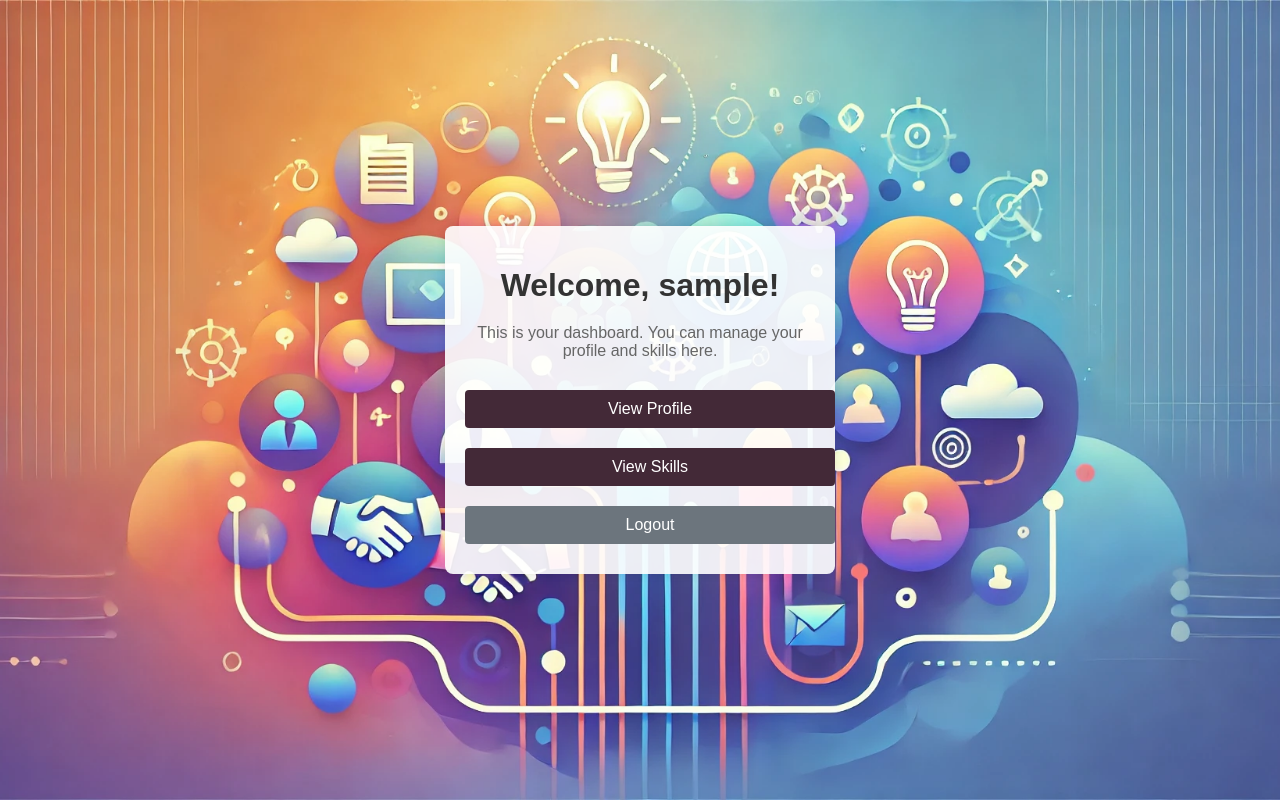
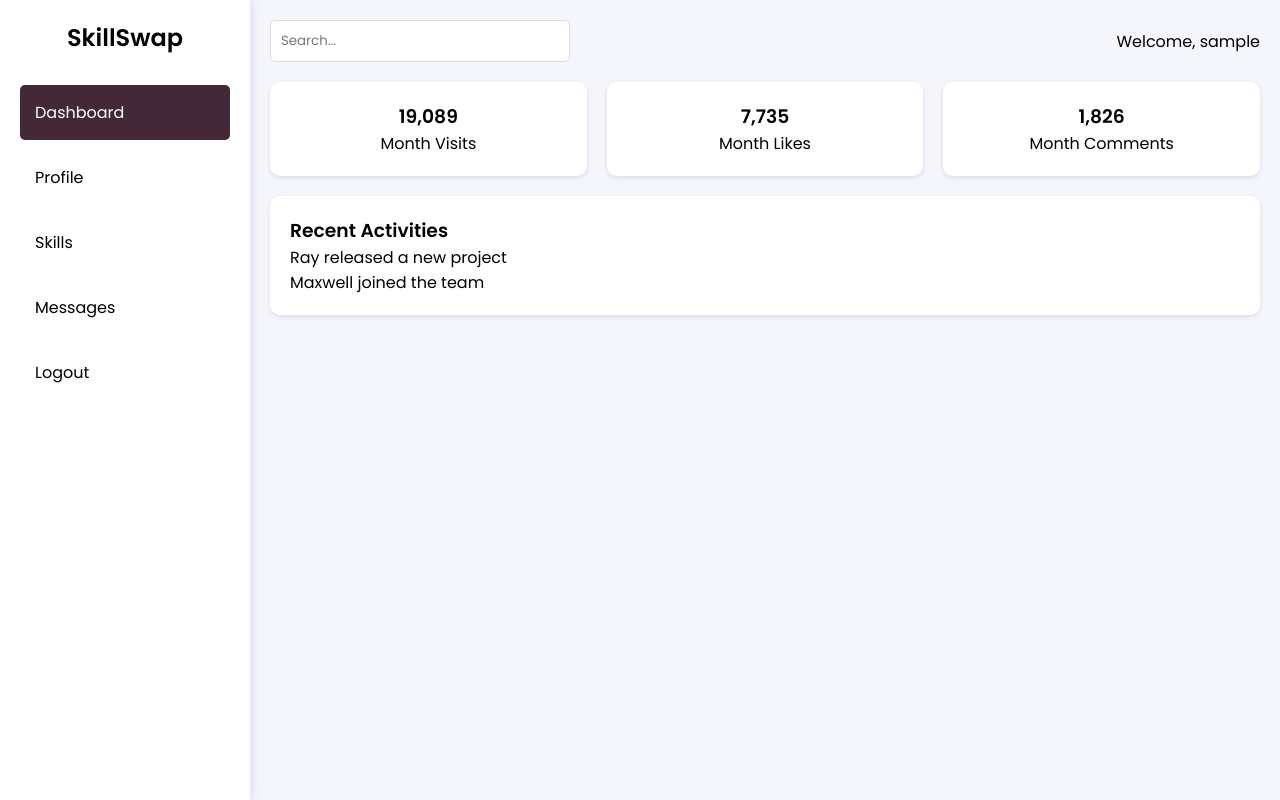
Before and after one commit to Harshita890/SwapSkill, a PHP site: page /dashboard.php in a window 1280 px wide. Run offline with PHP 8.4, Linux system fonts and the light colour scheme; the visitor is signed in with stand-in values (Sample User, id 1).

```diff
--- a/css.css
+++ b/css.css
@@ -52,6 +52,7 @@ body {
     cursor: pointer;
 }
 
+
 .login-container button:hover {
     background-color: #170e13; /* Updated hover color */
 }
--- a/dashboard.php
+++ b/dashboard.php
@@ -11,74 +11,116 @@ if (!isset($_SESSION['user_id'])) {
     <meta charset="UTF-8">
     <meta name="viewport" content="width=device-width, initial-scale=1.0">
     <title>SkillSwap - Dashboard</title>
+    <link href="https://fonts.googleapis.com/css2?family=Poppins:wght@300;400;600&display=swap" rel="stylesheet">
     <style>
-        body {
-            font-family: Arial, sans-serif;
+        * {
             margin: 0;
             padding: 0;
+            box-sizing: border-box;
+            font-family: 'Poppins', sans-serif;
+        }
+        body {
             display: flex;
-            justify-content: center;
-            align-items: center;
+            background: #f4f6fc;
+        }
+        .sidebar {
+            width: 250px;
+            background: #ffffff;
+            padding: 20px;
             height: 100vh;
-            background: url('./assets/images/dashboard image.webp') no-repeat center center/cover;
+            box-shadow: 2px 0 10px rgba(0, 0, 0, 0.1);
         }
-
-        .container {
-            background: rgba(255, 255, 255, 0.9);
-            padding: 20px;
-            border-radius: 8px;
-            box-shadow: 0 0 10px rgba(0, 0, 0, 0.1);
-            width: 350px;
+        .sidebar h2 {
+            margin-bottom: 30px;
             text-align: center;
         }
-
-        h1 {
-            margin-bottom: 20px;
-            color: #333;
+        .sidebar ul {
+            list-style: none;
         }
-
-        p {
-            color: #666;
+        .sidebar ul li {
+            padding: 15px;
+            margin-bottom: 10px;
+            border-radius: 5px;
+            cursor: pointer;
+            transition: 0.3s;
+        }
+        .sidebar ul li:hover, .sidebar ul li.active {
+            background: #432937;
+            color: white;
+        }
+        .main-content {
+            flex: 1;
+            padding: 20px;
+        }
+        .top-bar {
+            display: flex;
+            justify-content: space-between;
+            align-items: center;
+            padding-bottom: 20px;
+        }
+        .top-bar input {
+            padding: 10px;
+            width: 300px;
+            border: 1px solid #ddd;
+            border-radius: 5px;
+        }
+        .stats {
+            display: grid;
+            grid-template-columns: repeat(3, 1fr);
+            gap: 20px;
             margin-bottom: 20px;
         }
-
-        .btn {
-            display: inline-block;
-            width: 100%;
-            padding: 10px;
-            margin: 10px 0;
-            background-color: #432937;
-            color: #fff;
-            border: none;
-            border-radius: 4px;
-            font-size: 16px;
-            text-decoration: none;
-            cursor: pointer;
-            transition: background-color 0.3s ease;
+        .stat-card {
+            background: white;
+            padding: 20px;
+            border-radius: 10px;
+            box-shadow: 0 2px 5px rgba(0, 0, 0, 0.1);
+            text-align: center;
         }
-
-        .btn:hover {
-            background-color: #5c3e4f;
-        }
-
-        .btn-secondary {
-            background-color: #6c757d;
-        }
-
-        .btn-secondary:hover {
-            background-color: #5a6268;
+        .activities {
+            background: white;
+            padding: 20px;
+            border-radius: 10px;
+            box-shadow: 0 2px 5px rgba(0, 0, 0, 0.1);
+            margin-top: 20px;
         }
     </style>
 </head>
 <body>
-
-    <div class="container">
-        <h1>Welcome, <?php echo $_SESSION['username']; ?>!</h1>
-        <p>This is your dashboard. You can manage your profile and skills here.</p>
-        <a href="profile.php" class="btn">View Profile</a>
-        <a href="skills.php" class="btn">View Skills</a>
-        <a href="logout.php" class="btn btn-secondary">Logout</a>
-
+    <div class="sidebar">
+        <h2>SkillSwap</h2>
+        <ul>
+            <li class="active">Dashboard</li>
+            <li>Profile</li>
+            <li>Skills</li>
+            <li>Messages</li>
+            <li>Logout</li>
+        </ul>
+    </div>
+    <div class="main-content">
+        <div class="top-bar">
+            <input type="text" placeholder="Search...">
+            <span>Welcome, <?php echo $_SESSION['username']; ?></span>
+        </div>
+        <div class="stats">
+            <div class="stat-card">
+                <h3>19,089</h3>
+                <p>Month Visits</p>
+            </div>
+            <div class="stat-card">
+                <h3>7,735</h3>
+                <p>Month Likes</p>
+            </div>
+            <div class="stat-card">
+                <h3>1,826</h3>
+                <p>Month Comments</p>
+            </div>
+        </div>
+        <div class="activities">
+            <h3>Recent Activities</h3>
+            <p>Ray released a new project</p>
+            <p>Maxwell joined the team</p>
+        </div>
     </div>
 </body>
 </html>
```
Also changed, not shown: register.php (+4 -3 lines).
